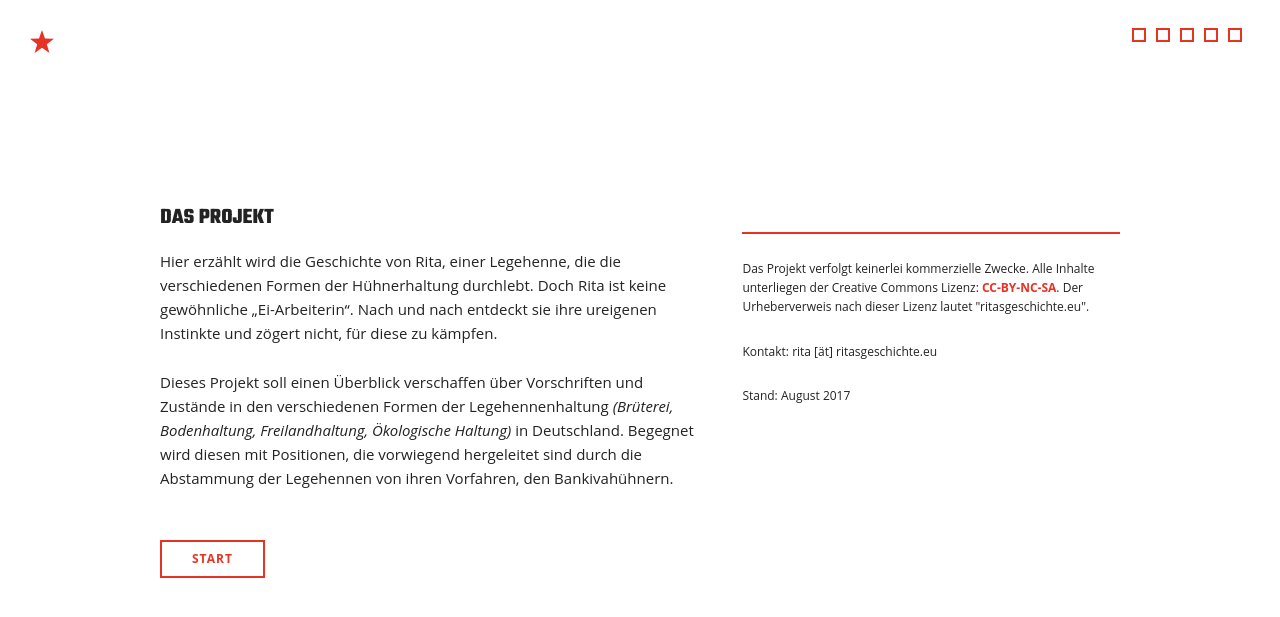
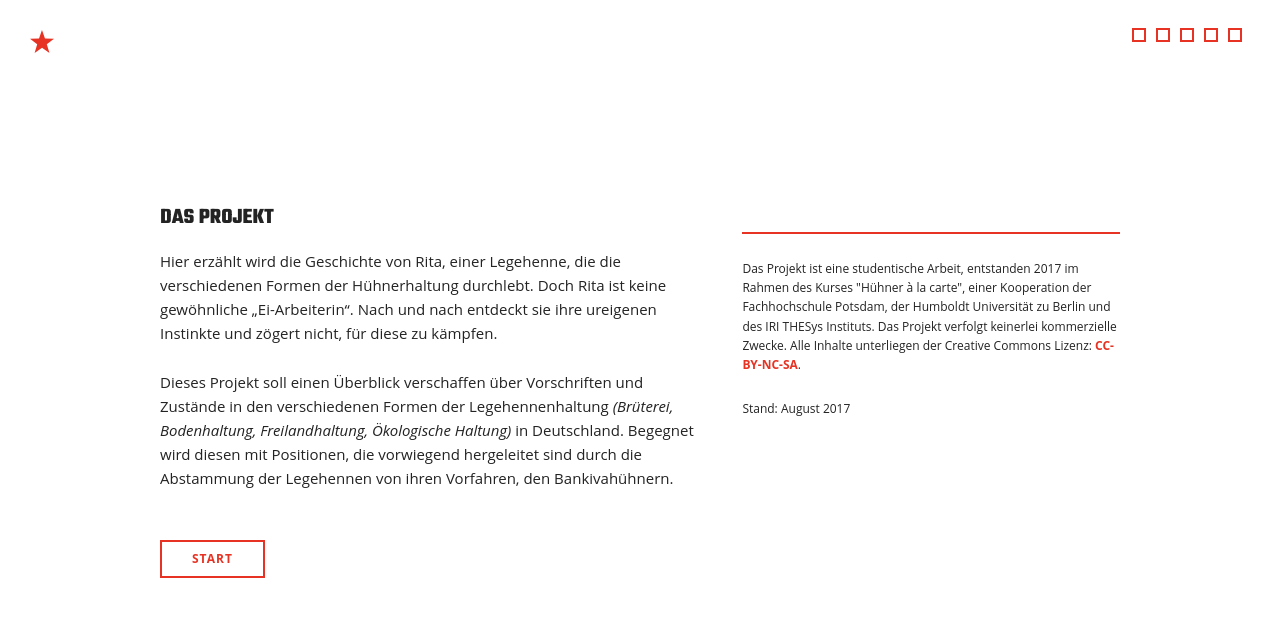
Before and after one commit to dnsos/ritasgeschichte, a Jekyll site: the page built from index.html, in a window 1280 px wide and 900 px high, scrolled down 893 px. Shown: the top 617 px of the window. Built offline with Jekyll 4.4.1, drawn with Linux system fonts in a browser that asks for light colours.

Commit message:
Updated legal text in index.html

```diff
--- a/index.html
+++ b/index.html
@@ -9,7 +9,7 @@ excerpt: Hier erzählt wird die Geschichte von Rita, einer Legehenne, die die ve
       <h1>Rita</h1>
       <h2>Die Geschichte einer Ei-Arbeiterin</h2>
       <a href="{{site.baseurl}}#about"><button type="button" name="button">Das Projekt</button></a>
-      <a href="{{site.baseurl}}/1/"><button type="button" name="button">Start</button></a>
+      <a href="{{site.baseurl}}/1-die-doppelte-geburt/"><button type="button" name="button">Start</button></a>
     </section>
     <section class="seven columns">
       <img class="rita-title" src="{{site.baseurl}}/img/rita_titel.png" alt="RITA vor rotem Stern">
@@ -25,13 +25,12 @@ excerpt: Hier erzählt wird die Geschichte von Rita, einer Legehenne, die die ve
 
       <p>Dieses Projekt soll einen Überblick verschaffen über Vorschriften und Zustände in den verschiedenen Formen der Legehennenhaltung <i>(Brüterei, Bodenhaltung, Freilandhaltung, Ökologische Haltung)</i> in Deutschland. Begegnet wird diesen mit Positionen, die vorwiegend hergeleitet sind durch die Abstammung der Legehennen von ihren Vorfahren, den Bankivahühnern.</p>
 
-      <a href="{{site.baseurl}}/1/"><button type="button" name="button">Start</button></a>
+      <a href="{{site.baseurl}}/1-die-doppelte-geburt/"><button type="button" name="button">Start</button></a>
 
     </section>
 
     <section class=" five columns legal">
-      <p>Das Projekt verfolgt keinerlei kommerzielle Zwecke. Alle Inhalte unterliegen der Creative Commons Lizenz: <a href="https://creativecommons.org/licenses/by-nc-sa/3.0/de/" target="_blank">CC-BY-NC-SA</a>. Der Urheberverweis nach dieser Lizenz lautet "ritasgeschichte.eu".</p>
-      <p>Kontakt: rita [ät] ritasgeschichte.eu</p>
+      <p>Das Projekt ist eine studentische Arbeit, entstanden 2017 im Rahmen des Kurses "Hühner à la carte", einer Kooperation der Fachhochschule Potsdam, der Humboldt Universität zu Berlin und des IRI THESys Instituts. Das Projekt verfolgt keinerlei kommerzielle Zwecke. Alle Inhalte unterliegen der Creative Commons Lizenz: <a href="https://creativecommons.org/licenses/by-nc-sa/3.0/de/" target="_blank">CC-BY-NC-SA</a>.</p>
       <p>Stand: August 2017</p>
     </section>
 
```
